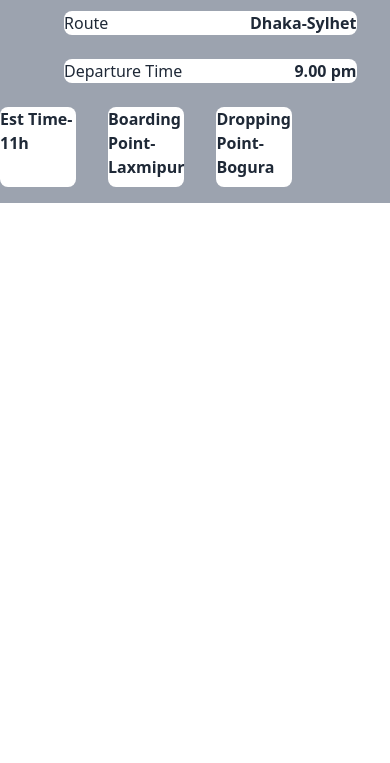
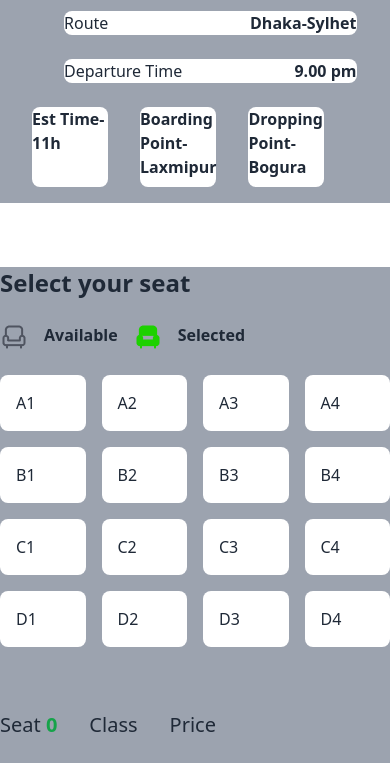
Before and after one commit to uthsasaha20000/Ticket_booking_app, a plain HTML site: page index.html in a window 390 px wide. Shown: the part 1741-2504 px from the top of the page. Before the commit the page ends 2040 px from the top, so only its background shows below. Drawn offline with nearby package versions, Linux system fonts and the light colour scheme.

Commit message:
design responsive done

```diff
--- a/index.html
+++ b/index.html
@@ -135,7 +135,7 @@
        <div class="font-extrabold"> 9.00 pm </div>
        </div>
        <br>
-       <div class="w-full gap-8  flex justify-between font-bold lg:w-2/4">
+       <div class="w-full gap-8 ml-8  flex justify-between font-bold lg:w-2/4 ml-0">
        <h1 class="bg-white w-full  h-20  rounded-lg lg:w-46 h-16 ">Est Time- 11h</h1>
         <h1 class="bg-white w-full  h-20  rounded-lg lg:w-46 h-16 ">Boarding Point-Laxmipur</h1>
         <h1 class="bg-white w-full  h-20  rounded-lg lg:w-46 h-16 "> Dropping Point-Bogura </h1>
@@ -151,10 +151,55 @@
        </div>
      </div>
 
-     <div>
+     <!--Grid section-->
+     <div class="flex flex-col bg-gray-400 justify-between lg:flex-row ">
+       <div class="w-full lg:w-1/4">
+       <h1 class="text-2xl font-extrabold "> Select your seat </h1>
+       <br>
+       <div class="flex gap-4 font-extrabold lg:gap-16">
+        <img src="images/seat-gray.png" alt="">Available
+        <img src="images/seat-green-filled.png" alt="">Selected
+       </div>
+       <br>
+       <div class="grid grid-cols-4 gap-4">
+       <div class="bg-white rounded-lg p-4 ">A1</div>
+       <div class="bg-white rounded-lg p-4 ">A2</div>
+       <div class="bg-white rounded-lg p-4 ">A3</div>
+       <div class="bg-white rounded-lg p-4 ">A4</div>
+       <div class="bg-white rounded-lg p-4 ">B1</div>
+       <div class="bg-white rounded-lg p-4 ">B2</div>
+       <div class="bg-white rounded-lg p-4 ">B3</div>
+       <div class="bg-white rounded-lg p-4 ">B4</div>
+       <div class="bg-white rounded-lg p-4 ">C1</div>
+       <div class="bg-white rounded-lg p-4 ">C2</div>
+       <div class="bg-white rounded-lg p-4 ">C3</div>
+       <div class="bg-white rounded-lg p-4 ">C4</div>
+       <div class="bg-white rounded-lg p-4 ">D1</div>
+       <div class="bg-white rounded-lg p-4 ">D2</div>
+       <div class="bg-white rounded-lg p-4 ">D3</div>
+       <div class="bg-white rounded-lg p-4 ">D4</div>
+       </div>
+      </div>
+     <div class="bg-base-400 pr-16 flex gap-8 mt-16">
+     <h1 class="text-xl ">Seat <span class="text-green-600 font-bold">0</span></h1>
+     <h1 class="text-xl ">Class</h1>
+     <h1 class="text-xl ">Price</h1>
 
      </div>
-    </div>
+     <br>
+     <ul id="container">
+
+     </ul>
+
+
+
+       </div>
+
+
+     <!-- <div>
+
+     </div>
+    </div> -->
 
 
 
```
